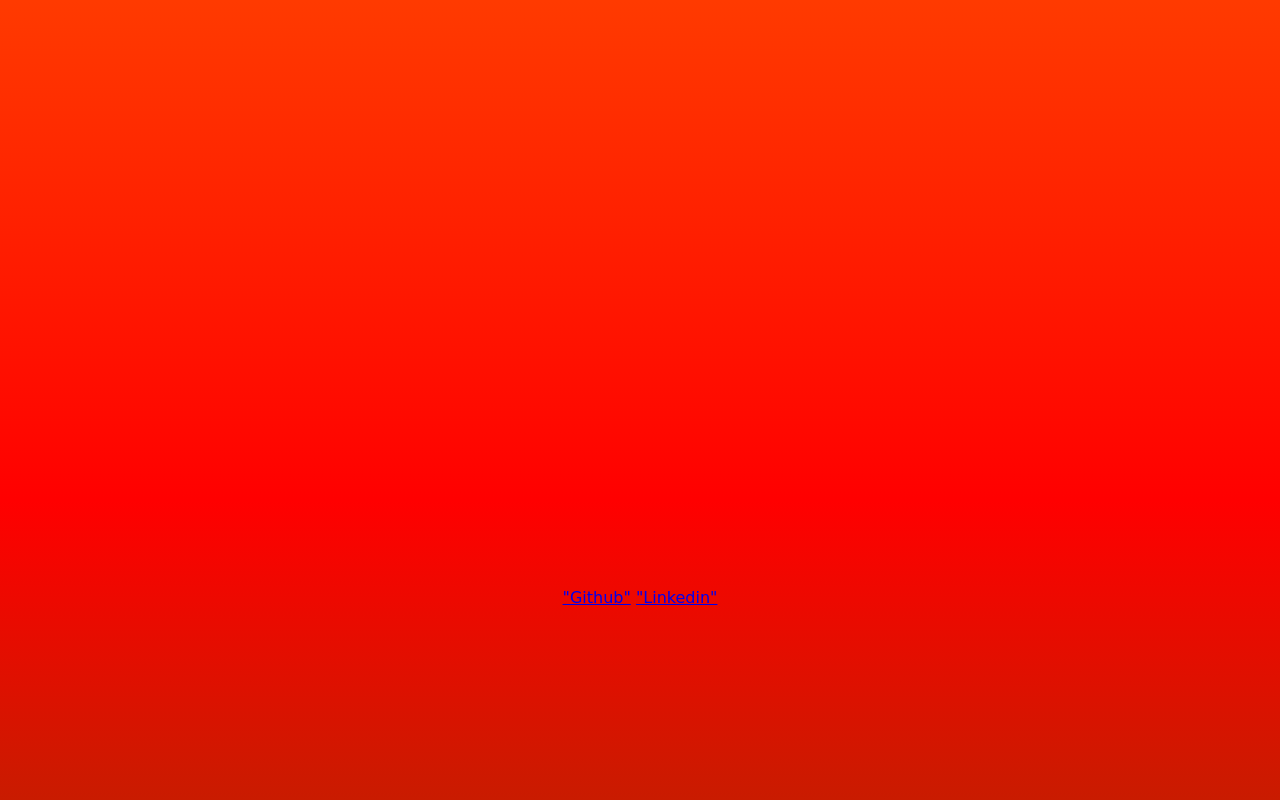
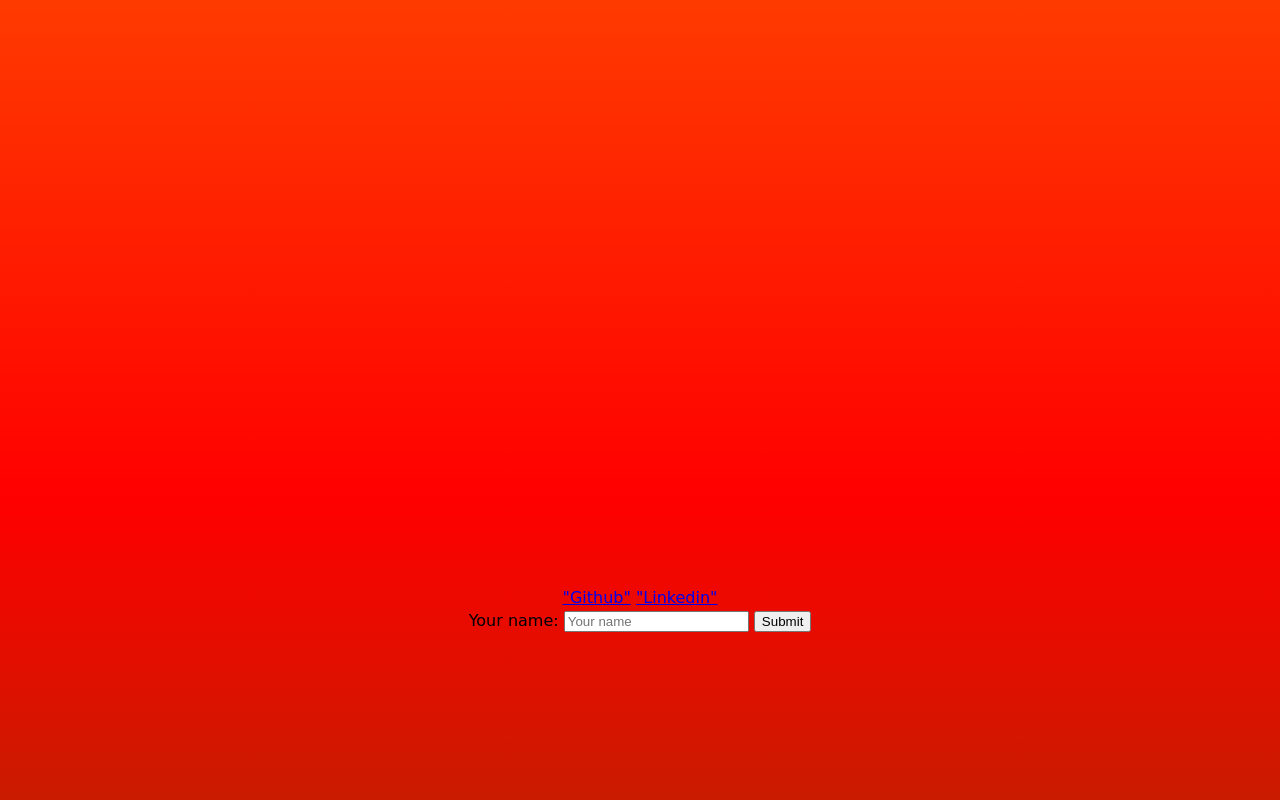
Before and after one commit to Will513r/Will513r.github.io, a plain HTML site: page index.html in a window 1280 px wide. Shown: the part 2340-3140 px from the top of the page. Drawn offline with Linux system fonts and the light colour scheme.

Commit message:
Update index.html

```diff
--- a/index.html
+++ b/index.html
@@ -26,6 +26,7 @@
     <section id="projects" class="project-section">
       <h1 class="project-tile">Here is some things I have been working on!!!</h1>
       <a href="https://www.freecodecamp.org/learn/2022/responsive-web-design/build-a-personal-portfolio-webpage-project/build-a-personal-portfolio-webpage">Portfolio</a>
+      <a href="https://coursera.org/share/f2d8064d3529bea550cc2413b7ba5e35">Google IT Support Certificate</a>
     </section>
     <section id="contact" class="contact-section">
       <div class="contact-links">
@@ -35,5 +36,12 @@
         <a id="profile-link" href="https://www.linkedin.com/in/william-ray-55493a179" target="_blank" class="btn contact-details"><i class="fa fa-linkedin-square" style="font-size:36px"></i>
         "Linkedin"</a>
       </div>
+      <div class="form">
+        <form class="" action="index.html" method="post">
+          <label>Your name:</label>
+          <input type="text" placeholder="Your name">
+          <input type="submit" >
+        </form>
+      </div>
     </section>
 </html>
```
